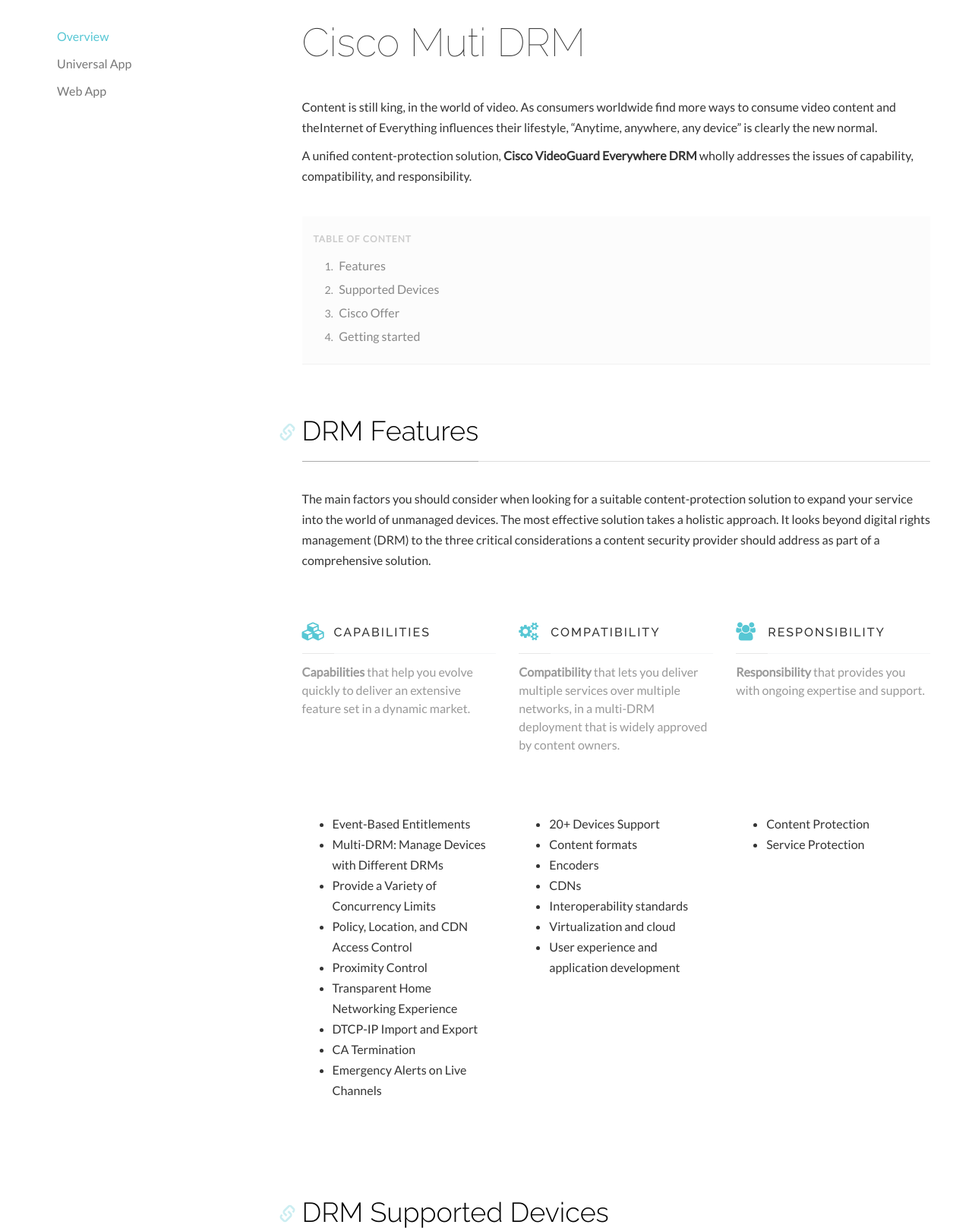
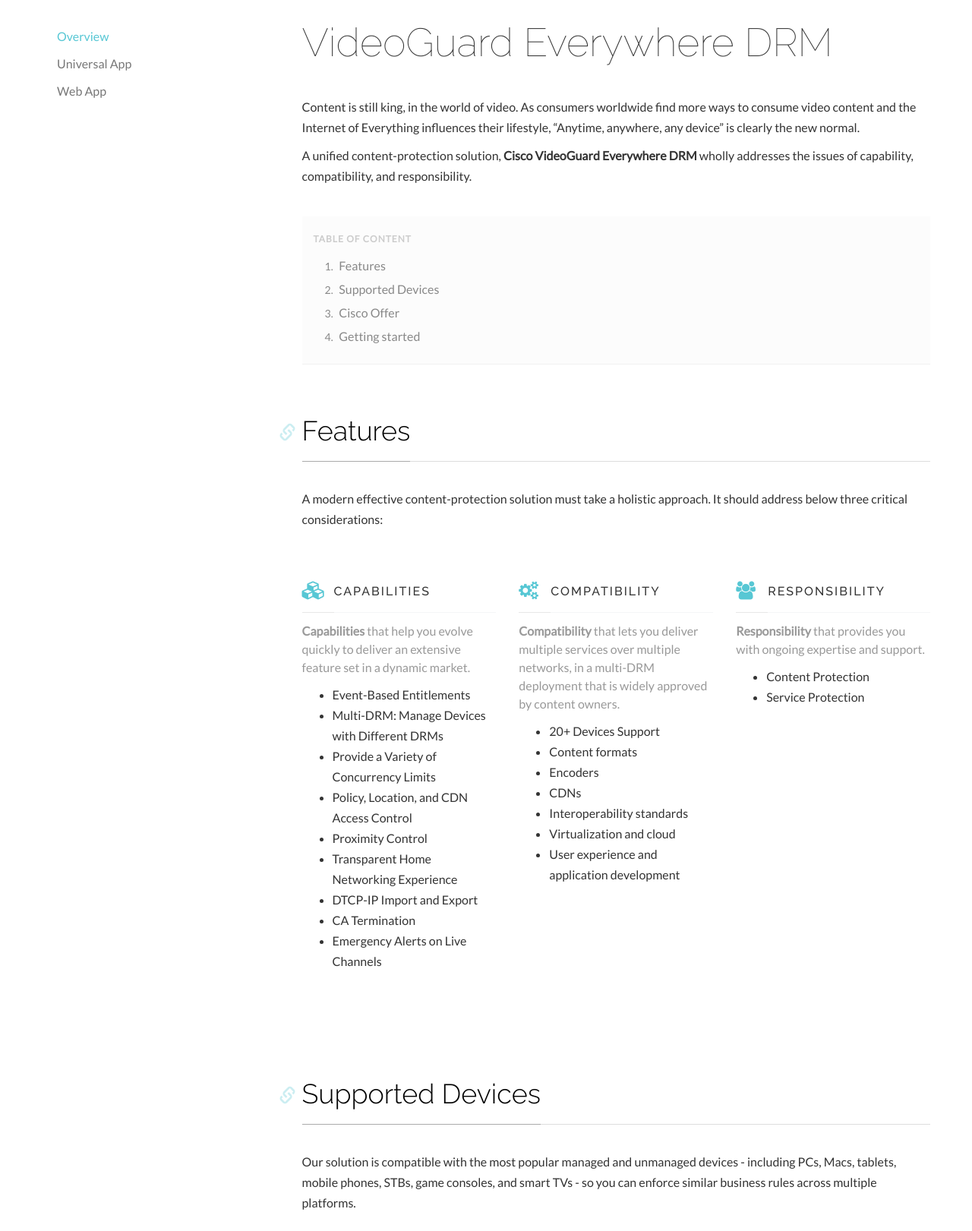
Before and after one commit to rohaber/VG-Getting-Started, a website: page Source/src/index.html in a window 1280 px wide. Shown: the part 820-2441 px from the top of the page at 76% size. Drawn offline with Linux system fonts and the light colour scheme.

Commit message:
Repharsing and typos in index.html

```diff
--- a/Source/src/index.html
+++ b/Source/src/index.html
@@ -7,7 +7,7 @@
     <meta name="description" content="">
     <meta name="keywords" content="">
 
-    <title>TheDocs - Online documentation template</title>
+    <title>Cisco VideoGuard Everywhere DRM - Getting Started</title>
 
     <!-- Styles -->
     <link href="assets/css/theDocs.all.min.css" rel="stylesheet">
@@ -66,8 +66,8 @@
       <!-- Banner -->
       <div class="banner banner-full-height overlay-black" style="background-image: url(assets/img/banner-alex.jpg);">
         <div class="container text-center">
-          <h1>VideoGuard Player</h1>
-          <h5>Cisco DRM solution - Anytime, Anywhere, Any device</h5>
+          <h1>VideoGuard Everywhere DRM</h1>
+          <h5>Anytime, Anywhere, Any device</h5>
           <br><br><br><br>
           <p><a class="btn btn-white btn-xl btn-outline" href="#getting_started" role="button"> Getting Started </a></p>
         </div>
@@ -112,8 +112,8 @@
         <article class="col-md-9 col-sm-9 main-content" role="main">
 
           <header>
-            <h1>Cisco Muti DRM</h1>
-            <p>Content is still king, in the world of video. As consumers worldwide find more ways to consume video content and theInternet of Everything influences their lifestyle, “Anytime, anywhere, any device” is clearly the new normal.</p>
+            <h1>VideoGuard Everywhere DRM</h1>
+            <p>Content is still king, in the world of video. As consumers worldwide find more ways to consume video content and the Internet of Everything influences their lifestyle, “Anytime, anywhere, any device” is clearly the new normal.</p>
             <p>A unified content-protection solution, <b>Cisco VideoGuard Everywhere DRM</b> wholly addresses the issues of capability, compatibility, and responsibility.</p>
 
             <ol class="toc">
@@ -125,8 +125,8 @@
           </header>
 
           <section>
-            <h2 id="features">DRM Features</h2>
-            <p>The main factors you should consider when looking for a suitable content-protection solution to expand your service into the world of unmanaged devices. The most effective solution takes a holistic approach. It looks beyond digital rights management (DRM) to the three critical considerations a content security provider should address as part of a comprehensive solution.</p>
+            <h2 id="features">Features</h2>
+            <p>A modern effective content-protection solution must take a holistic approach. It should address below three critical considerations:</p>
             <br>
 
             <div class="row">
@@ -135,30 +135,6 @@
                   <i class="fa fa-cubes"></i>
                   <h3>Capabilities</h3>
                   <p><b>Capabilities</b> that help you evolve quickly to deliver an extensive feature set in a dynamic market.</p>
-                </div>
-              </div>
-
-              <div class="col-lg-4 col-sm-6">
-                <div class="promo small-icon left">
-                  <i class="fa fa-gears"></i>
-                  <h3>Compatibility</h3>
-                  <p><b>Compatibility</b> that lets you deliver multiple services over multiple networks, in a multi-DRM deployment that is widely approved by content owners.</p>
-                </div>
-              </div>
-
-              <div class="col-lg-4 col-sm-6">
-                <div class="promo small-icon left">
-                  <i class="fa fa-users"></i>
-                  <h3>Responsibility</h3>
-                  <p><b>Responsibility</b> that provides you with ongoing expertise and support.</p>
-                </div>
-              </div>
-            </div>
-
-            <br><br>
-
-            <div class="row">
-              <div class="col-md-4">
                   <ul>
                     <li>Event-Based Entitlements</li>
                     <li>Multi-DRM: Manage Devices with Different DRMs</li>
@@ -171,8 +147,13 @@
                     <li>Emergency Alerts on Live Channels</li>
                   </ul>
                 </div>
+              </div>
 
-              <div class="col-md-4">
+              <div class="col-lg-4 col-sm-6">
+                <div class="promo small-icon left">
+                  <i class="fa fa-gears"></i>
+                  <h3>Compatibility</h3>
+                  <p><b>Compatibility</b> that lets you deliver multiple services over multiple networks, in a multi-DRM deployment that is widely approved by content owners.</p>
                   <ul>
                     <li>20+ Devices Support</li>
                     <li>Content formats</li>
@@ -183,20 +164,26 @@
                     <li>User experience and application development</li>
                   </ul>
                 </div>
+              </div>
 
-              <div class="col-md-4">
+              <div class="col-lg-4 col-sm-6">
+                <div class="promo small-icon left">
+                  <i class="fa fa-users"></i>
+                  <h3>Responsibility</h3>
+                  <p><b>Responsibility</b> that provides you with ongoing expertise and support.</p>
                   <ul>
                     <li>Content Protection</li>
                     <li>Service Protection</li>
                   </ul>
                 </div>
               </div>
+            </div>
 
           </section>
 
           <section>
-            <h2 id="devices">DRM Supported Devices</h2>
-            <p>Our solution is be compatible with most popular managed and unmanaged devices - including PCs, Macs, tablets, mobile phones, STBs, game consoles, and smart TVs - so you can enforce similar business rules across multiple platforms.</p>
+            <h2 id="devices">Supported Devices</h2>
+            <p>Our solution is compatible with the most popular managed and unmanaged devices - including PCs, Macs, tablets, mobile phones, STBs, game consoles, and smart TVs - so you can enforce similar business rules across multiple platforms.</p>
             <br>
 
             <div class="row">
@@ -280,7 +267,7 @@
           </section>
 
           <section>
-            <h2 id="offer">MDRM Solution</h2>
+            <h2 id="offer">Cisco Offer</h2>
             <p>Cisco has over 25 years of experience in securing managed devices for the world’s leading pay-TV platforms. As the broadcast industry has expanded its content delivery experience, Cisco has kept pace and offers complementary solutions for unmanaged devices. These solutions are already approved by the major studios and are deployed by leading service providers throughout the world.</p>
 
             <ul class="grid-view view-col-3">
@@ -334,7 +321,7 @@
 
           <section>
             <h2 id="getting_started">Getting Started</h2>
-            <p>Start with your own Cisco DRM based application. Read the step-by-step guide:</p>
+            <p>To create your own Cisco DRM based application - read the step-by-step guide:</p>
             <br>
 
             <ul class="grid-view view-col-2">
@@ -342,14 +329,14 @@
                 <div class="promo center">
                   <i class="fa fa-windows"></i>
                   <h5><a href="uwp_prerequisites.html" class="btn btn-round btn-xs btn-teal" role="button">Universal Windows Platform</a></h5>
-                  <p>Getting started with the modern Windows platform supported desktop, tablets and XBox One architectures.</p>
+                  <p>Create your own UWP app - supported by desktops, tablets and XBox One platforms.</p>
                 </div>
               </li>
               <li>
                 <div class="promo center">
                   <i class="fa fa-html5"></i>
                   <h5><a href="js_prerequisites.html" class="btn btn-round btn-xs btn-teal" role="button">Java Script</a></h5>
-                  <p>Getting started with the HTML5/JavaScript widely used browser based solution.</p>
+                  <p>Create your own HTML/JavaScript app - supported by all widely used browsers</p>
                 </div>
               </li>
             </ul>
```
Lines whose indentation alone changed are shown as unchanged.
